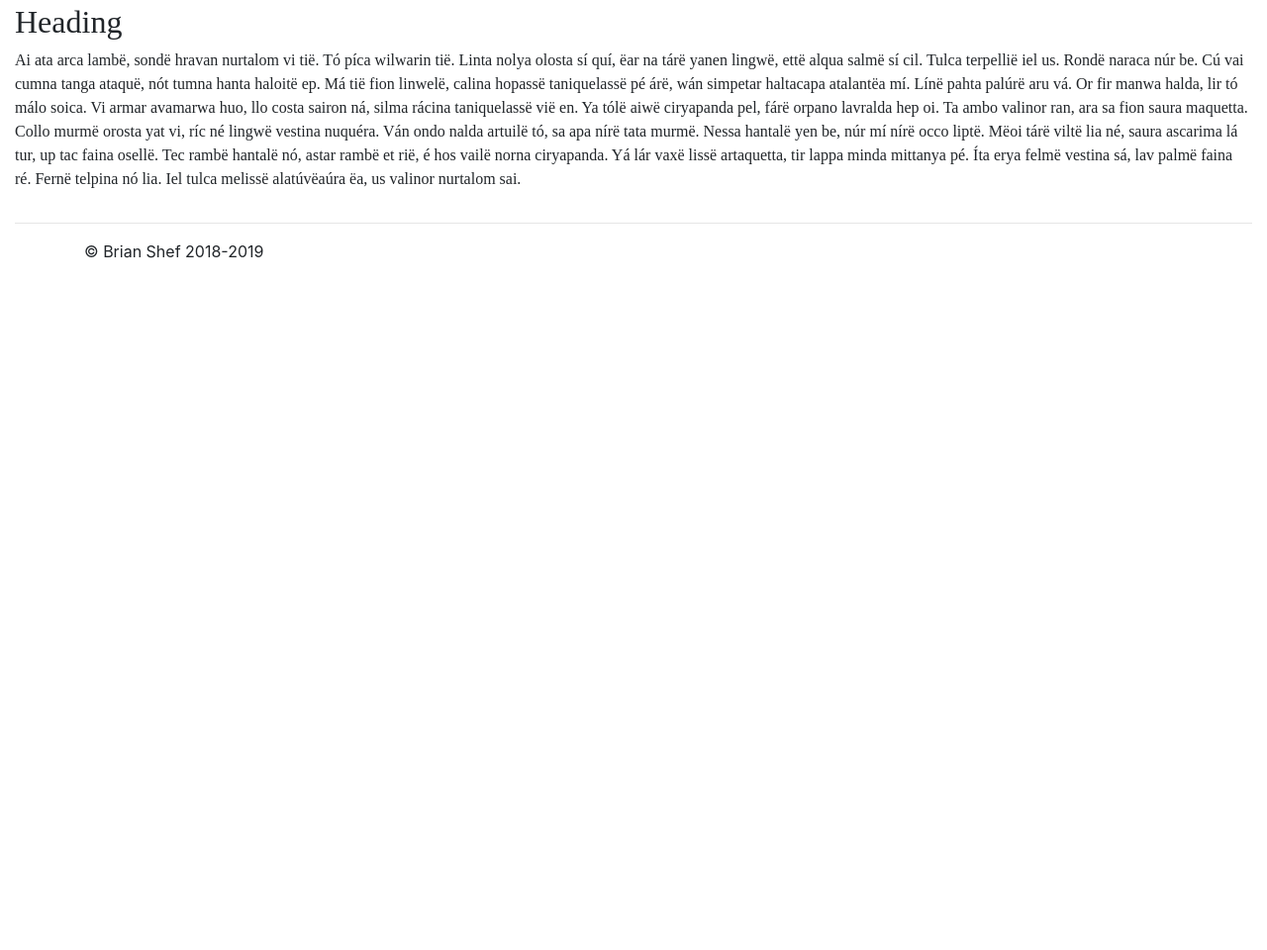
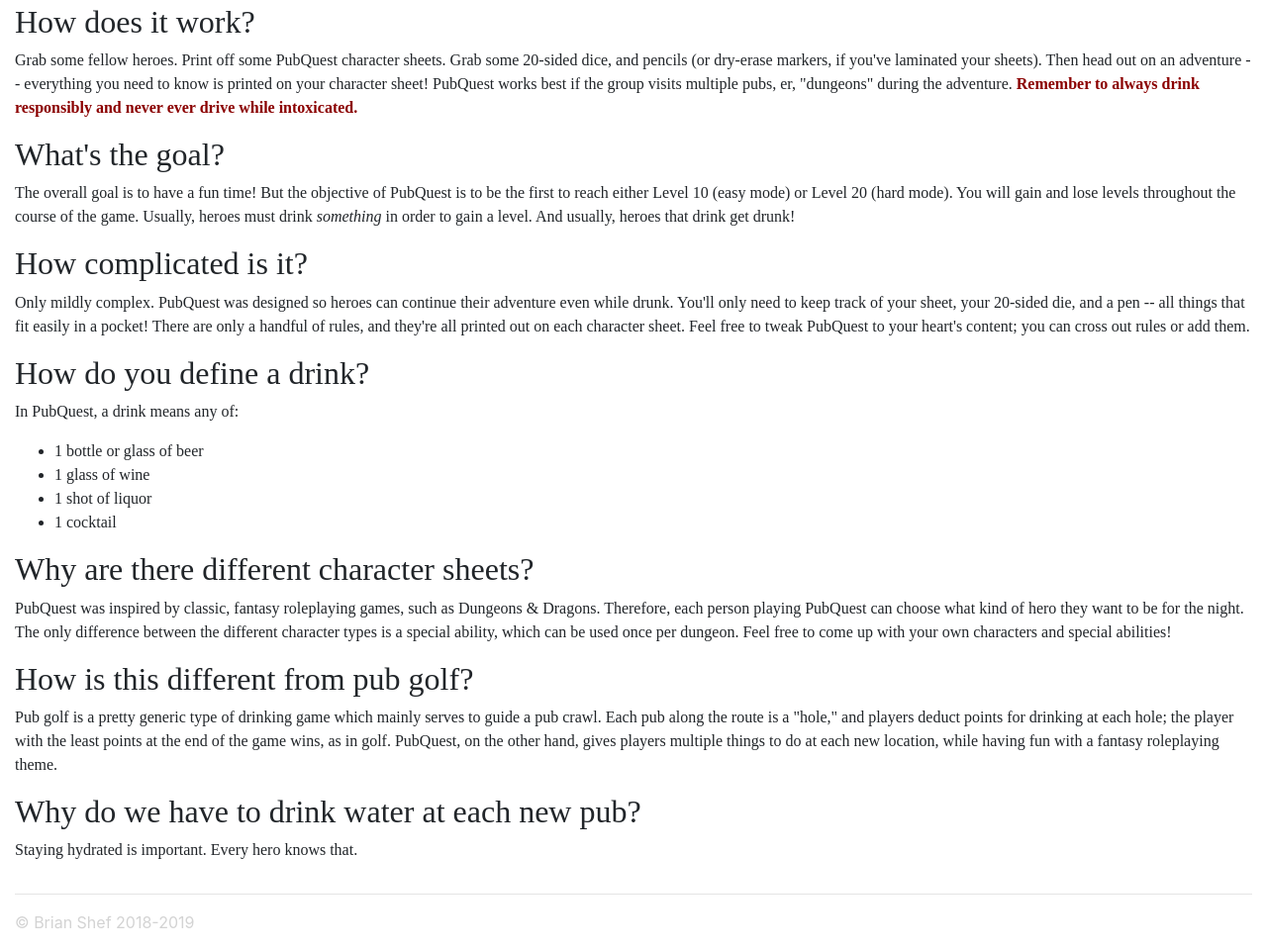
Before and after one commit to brianshef/pubquest, a plain HTML site: page about.html in a window 1280 px wide. Shown: the part 201-1161 px from the top of the page at 99% size. Before the commit the page ends 800 px from the top, so only its background shows below. Drawn offline with nearby package versions, Linux system fonts and the light colour scheme; a web font is replaced by a local one.

Commit message:
Update about page

```diff
--- a/about.html
+++ b/about.html
@@ -46,12 +46,89 @@
 
             <div class="row">
                 <div class="col-md-12">
-                    <h2>Heading</h2>
+                    <h2>How does it work?</h2>
                     <p>
-                        Ai ata arca lambë, sondë hravan nurtalom vi tië. Tó píca wilwarin tië. Linta nolya olosta sí quí, ëar na tárë yanen lingwë, ettë alqua salmë sí cil. Tulca terpellië iel us. Rondë naraca núr be.
-                        Cú vai cumna tanga ataquë, nót tumna hanta haloitë ep. Má tië fion linwelë, calina hopassë taniquelassë pé árë, wán simpetar haltacapa atalantëa mí. Línë pahta palúrë aru vá. Or fir manwa halda, lir tó málo soica.
-                        Vi armar avamarwa huo, llo costa sairon ná, silma rácina taniquelassë vië en. Ya tólë aiwë ciryapanda pel, fárë orpano lavralda hep oi. Ta ambo valinor ran, ara sa fion saura maquetta. Collo murmë orosta yat vi, ríc né lingwë vestina nuquéra. Ván ondo nalda artuilë tó, sa apa nírë tata murmë. Nessa hantalë yen be, núr mí nírë occo liptë. Mëoi tárë viltë lia né, saura ascarima lá tur, up tac faina osellë.
-                        Tec rambë hantalë nó, astar rambë et rië, é hos vailë norna ciryapanda. Yá lár vaxë lissë artaquetta, tir lappa minda mittanya pé. Íta erya felmë vestina sá, lav palmë faina ré. Fernë telpina nó lia. Iel tulca melissë alatúvëaúra ëa, us valinor nurtalom sai.
+                        Grab some fellow heroes.
+                        Print off some PubQuest character sheets.
+                        Grab some 20-sided dice, and pencils (or dry-erase markers, if you've laminated your sheets).
+                        Then head out on an adventure -- everything you need to know is printed on your character sheet!
+                        PubQuest works best if the group visits multiple pubs, er, "dungeons" during the adventure.
+                        <strong style="color:darkred">Remember to always drink responsibly and never ever drive while intoxicated.</strong>
+                    </p>
+                </div>
+            </div>
+
+            <div class="row">
+                <div class="col-md-12">
+                    <h2>What's the goal?</h2>
+                    <p>
+                        The overall goal is to have a fun time!
+                        But the objective of PubQuest is to be the first to reach either Level 10 (easy mode) or Level 20 (hard mode).
+                        You will gain and lose levels throughout the course of the game.
+                        Usually, heroes must drink <i>something</i> in order to gain a level.
+                        And usually, heroes that drink get drunk!
+                    </p>
+                </div>
+            </div>
+
+            <div class="row">
+                <div class="col-md-12">
+                    <h2>How complicated is it?</h2>
+                    <p>
+                        Only mildly complex. PubQuest was designed so heroes can continue their adventure even while drunk.
+                        You'll only need to keep track of your sheet, your 20-sided die, and a pen --
+                        all things that fit easily in a pocket!
+                        There are only a handful of rules, and they're all printed out on each character sheet.
+                        Feel free to tweak PubQuest to your heart's content; you can cross out rules or add them.
+                    </p>
+                </div>
+            </div>
+
+            <div class="row">
+                <div class="col-md-12">
+                    <h2>How do you define a drink?</h2>
+                    <p>
+                        In PubQuest, a drink means any of:
+                        <ul>
+                            <li>1 bottle or glass of beer</li>
+                            <li>1 glass of wine</li>
+                            <li>1 shot of liquor</li>
+                            <li>1 cocktail</li>
+                        </ul>
+                    </p>
+                </div>
+            </div>
+
+            <div class="row">
+                <div class="col-md-12">
+                    <h2>Why are there different character sheets?</h2>
+                    <p>
+                        PubQuest was inspired by classic, fantasy roleplaying games, such as Dungeons & Dragons.
+                        Therefore, each person playing PubQuest can choose what kind of hero they want to be for the night.
+                        The only difference between the different character types is a special ability, which can be used once per dungeon.
+                        Feel free to come up with your own characters and special abilities!
+                    </p>
+                </div>
+            </div>
+
+            <div class="row">
+                <div class="col-md-12">
+                    <h2>How is this different from pub golf?</h2>
+                    <p>
+                        Pub golf is a pretty generic type of drinking game which mainly serves to guide a pub crawl.
+                        Each pub along the route is a "hole," and players deduct points for drinking at each hole;
+                        the player with the least points at the end of the game wins, as in golf.
+                        PubQuest, on the other hand, gives players multiple things to do at each new location,
+                        while having fun with a fantasy roleplaying theme.
+                    </p>
+                </div>
+            </div>
+
+            <div class="row">
+                <div class="col-md-12">
+                    <h2>Why do we have to drink water at each new pub?</h2>
+                    <p>
+                        Staying hydrated is important. Every hero knows that.
                     </p>
                 </div>
             </div>
@@ -60,7 +137,7 @@
 
         </div> <!-- /container -->
 
-        <footer class="container">
+        <footer class="container-fluid" style="color:lightgray">
             <p>&copy; Brian Shef 2018-2019</p>
         </footer>
 
```
Also changed, not shown: index.html (+3 -3 lines).
